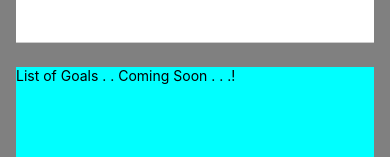
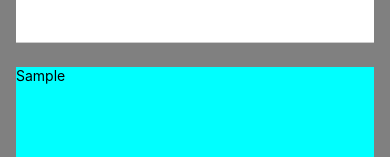
Before and after one commit to aniketicloud/rn-course, a React Native app: screen / in a window 390 px wide. Both pictures are taken after typing "Sample" into the empty fields and a click on the button "ADD GOAL". Shown: the part 132-289 px from the top of the page. Built offline with nearby package versions, Linux system fonts and the light colour scheme.

Commit message:
Managing list goals

```diff
--- a/App.js
+++ b/App.js
@@ -3,13 +3,21 @@
 
 export default function App() {
   const [enteredGoalText, setEnteredGoalText] = useState('')
+  const [courseGoals, setCourseGoals] = useState([])
 
   const goalInputHandler = (enteredText) => {
     setEnteredGoalText(enteredText)
   }
 
   const addGoalHandler = () => {
-    console.log(enteredGoalText);
+    // ? below is not a good practice to change state,
+    // ? as new state depends on previous state
+    // setCourseGoals([...courseGoals, enteredGoalText])
+
+    setCourseGoals((currentCourseGoal) => [
+      ...currentCourseGoal,
+      enteredGoalText
+    ])
   }
 
   return (
@@ -21,9 +29,7 @@
       </View>
 
       <View style={styles.goalsContainer} >
-        <Text>
-          List of Goals . . Coming Soon . . .!
-        </Text>
+        {courseGoals.map((goal, index) => <Text key={index}>{goal}</Text>)}
       </View>
     </View>
   );
```
